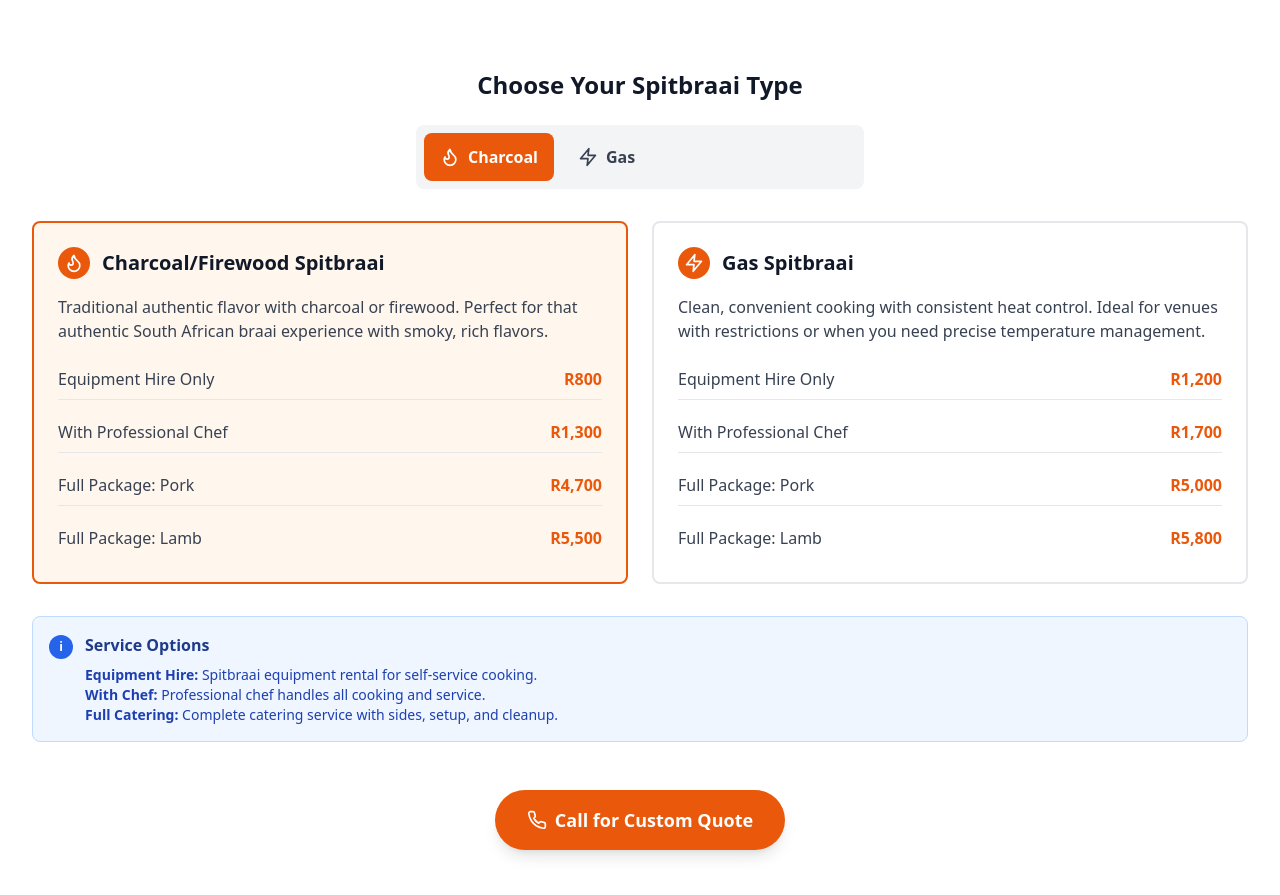
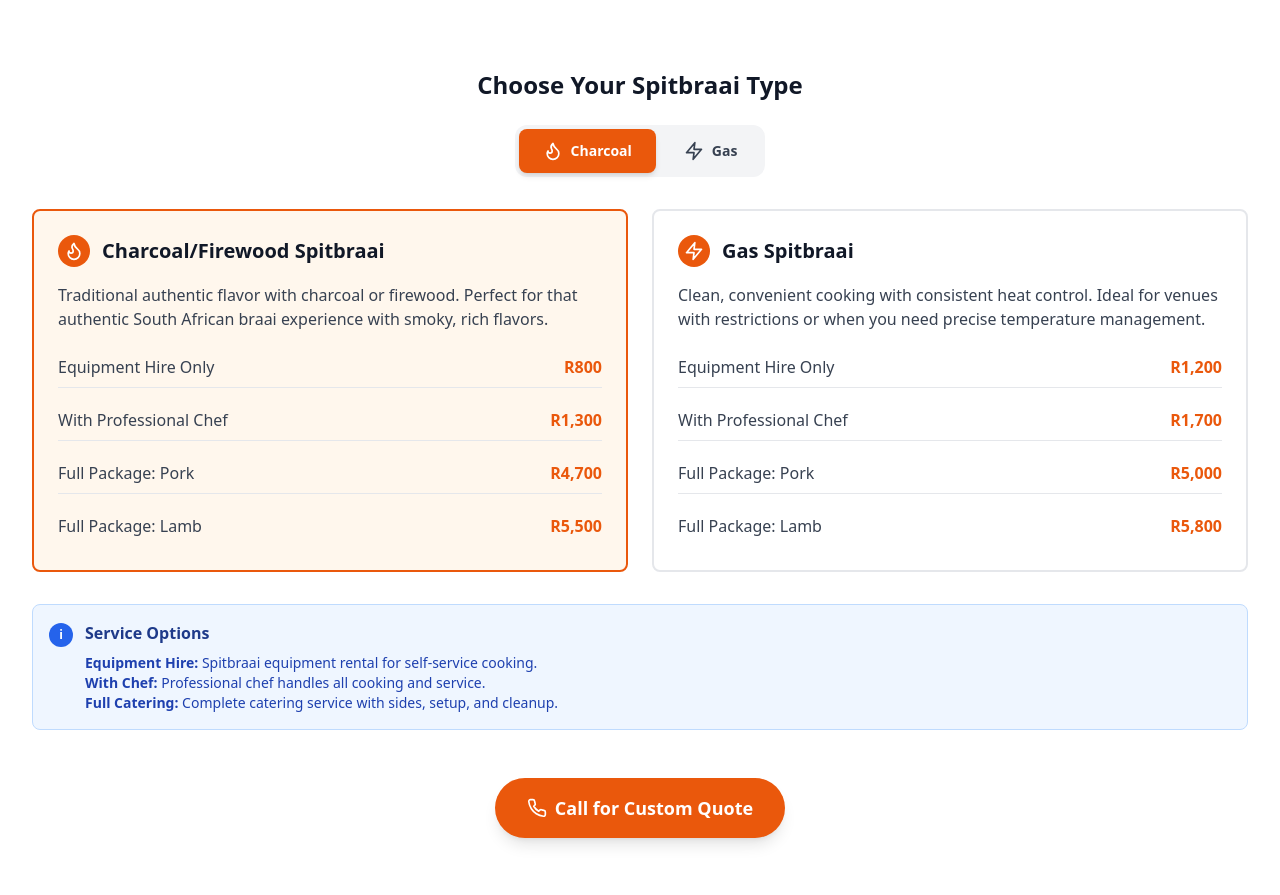
Before and after one commit to modupitumelo/spitbraai, a React (Vite) app: page / in a window 1280 px wide. Shown: the part 1785-2680 px from the top of the page. Built offline with nearby package versions, Linux system fonts and the light colour scheme.

Commit message:
Fix spitbraai type selector layout

```diff
--- a/src/App.tsx
+++ b/src/App.tsx
@@ -309,28 +309,28 @@ function App() {
           <div className="mb-12">
             <h3 className="text-2xl font-bold text-gray-900 mb-6 text-center">Choose Your Spitbraai Type</h3>
             <div className="flex justify-center mb-8">
-              <div className="bg-gray-100 p-2 rounded-lg flex flex-col sm:flex-row space-y-2 sm:space-y-0 sm:space-x-2 w-full max-w-md">
+              <div className="bg-gray-100 p-1 rounded-xl flex space-x-1 w-fit">
                 <button
                   onClick={() => setSelectedSpitbraaiType('charcoal')}
-                  className={`flex items-center justify-center space-x-2 px-4 py-3 rounded-lg font-semibold transition-colors text-sm sm:text-base ${
+                  className={`flex items-center justify-center space-x-2 px-6 py-3 rounded-lg font-semibold transition-all duration-200 text-sm ${
                     selectedSpitbraaiType === 'charcoal'
-                      ? 'bg-orange-600 text-white'
-                      : 'text-gray-700 hover:bg-gray-200'
+                      ? 'bg-orange-600 text-white shadow-md'
+                      : 'text-gray-700 hover:bg-gray-200/50'
                   }`}
                 >
                   <Flame className="h-5 w-5" />
-                  <span className="whitespace-nowrap">Charcoal</span>
+                  <span>Charcoal</span>
                 </button>
                 <button
                   onClick={() => setSelectedSpitbraaiType('gas')}
-                  className={`flex items-center justify-center space-x-2 px-4 py-3 rounded-lg font-semibold transition-colors text-sm sm:text-base ${
+                  className={`flex items-center justify-center space-x-2 px-6 py-3 rounded-lg font-semibold transition-all duration-200 text-sm ${
                     selectedSpitbraaiType === 'gas'
-                      ? 'bg-orange-600 text-white'
-                      : 'text-gray-700 hover:bg-gray-200'
+                      ? 'bg-orange-600 text-white shadow-md'
+                      : 'text-gray-700 hover:bg-gray-200/50'
                   }`}
                 >
                   <Zap className="h-5 w-5" />
-                  <span className="whitespace-nowrap">Gas</span>
+                  <span>Gas</span>
                 </button>
               </div>
             </div>
```
